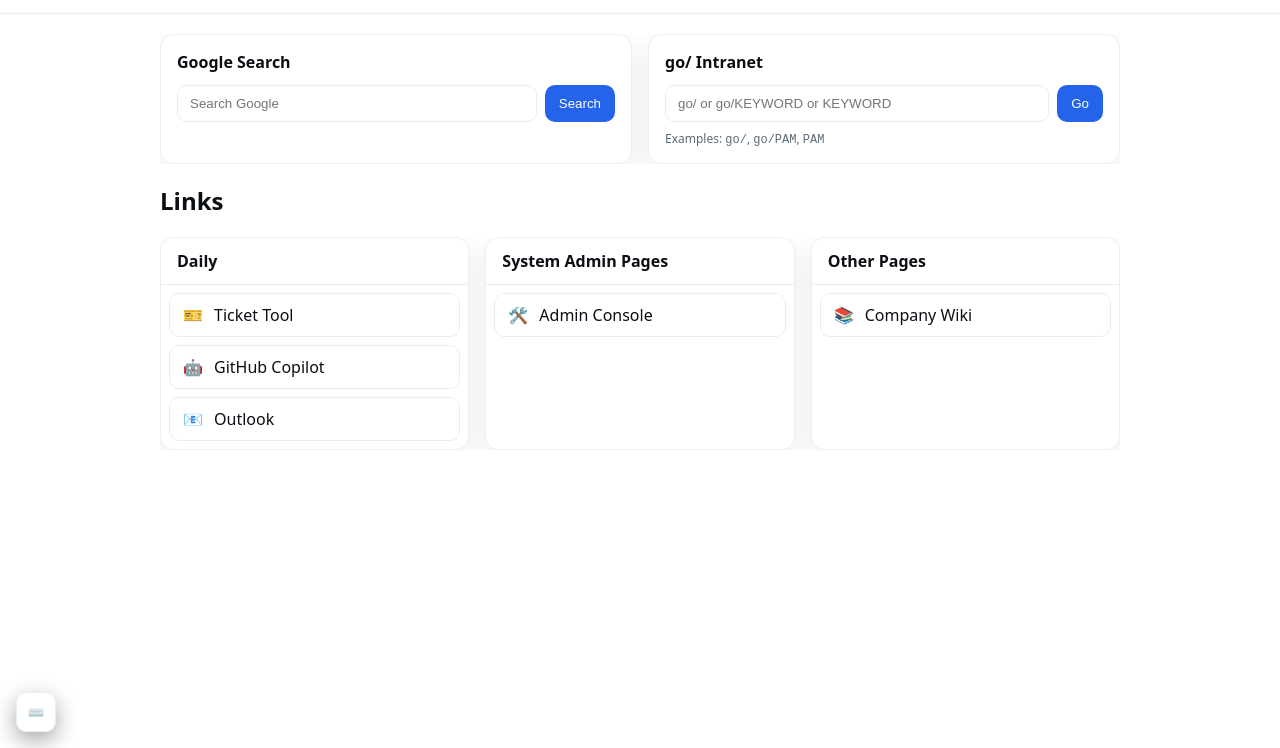
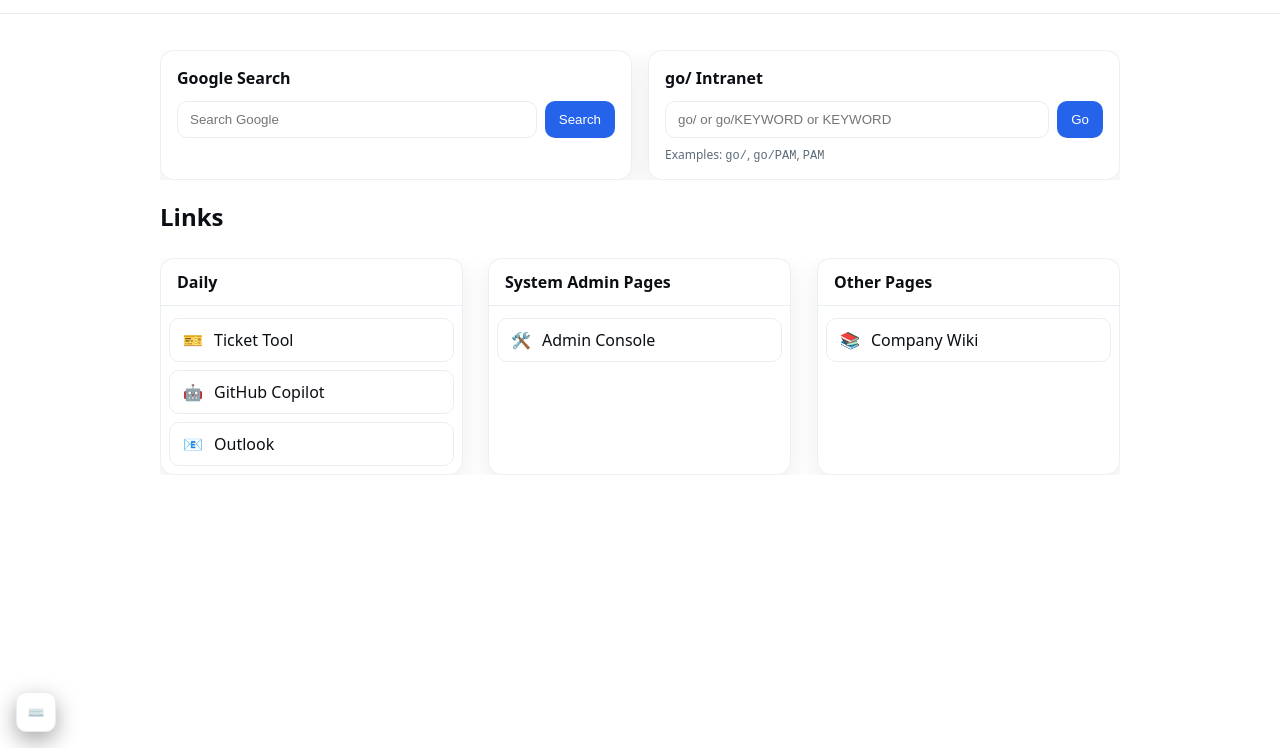
Before and after one commit to AccursedGalaxy/work-dashboard, a website with bundled scripts: page index.html in a window 1280 px wide. Shown: the part 52-800 px from the top of the page. Built offline with nearby package versions, Linux system fonts and the light colour scheme.

Commit message:
style(css): enhance UI with improved hover effects and animations
- Add subtle scale transforms on hover for cards and links
- Refine transition timing and easing for smoother interactions
- Adjust layout containment and visibility for performance
- Update spacing and shadows for better visual hierarchy

```diff
--- a/styles.css
+++ b/styles.css
@@ -148,8 +148,10 @@ body {
   display: grid;
   grid-template-columns: repeat(auto-fit, minmax(280px, 1fr));
   gap: 16px;
+  margin-block: 16px;
   content-visibility: auto;
-  contain: content;
+  contain: layout;
+  overflow: visible;
 }
 
 .card {
@@ -159,14 +161,17 @@ body {
   padding: 16px;
   box-shadow: 0 6px 20px rgba(0,0,0,0.25);
   backdrop-filter: saturate(140%) blur(8px);
-  transition: transform 200ms ease, box-shadow 200ms ease, border-color 200ms ease;
+  transform-origin: top center;
+  will-change: transform, box-shadow, border-color, background-color;
+  transition: transform 220ms cubic-bezier(.2,.7,.2,1), box-shadow 220ms cubic-bezier(.2,.7,.2,1), border-color 220ms cubic-bezier(.2,.7,.2,1), background-color 220ms cubic-bezier(.2,.7,.2,1);
 }
 [data-theme="light"] .card {
   background: rgba(255,255,255,0.7);
   border-color: rgba(230, 237, 243, 0.8);
   box-shadow: 0 8px 24px rgba(0,0,0,0.08);
 }
-.card:hover { transform: translateY(-2px); box-shadow: 0 10px 30px rgba(0,0,0,0.3); }
+[data-theme="light"] .card:hover { box-shadow: 0 12px 32px rgba(0,0,0,0.12); }
+.card:hover { transform: translateY(-2px) scale(1.005); box-shadow: 0 10px 30px rgba(0,0,0,0.3); }
 [data-theme="light"] .card:hover { box-shadow: 0 12px 32px rgba(0,0,0,0.12); }
 .card h2 { margin: 0 0 12px; font-size: 16px; }
 .hint { color: var(--muted); font-size: 12px; margin: 8px 0 0; }
@@ -188,20 +193,24 @@ body {
   border-radius: 10px;
   padding: 10px 14px;
   cursor: pointer;
+  transition: transform 180ms cubic-bezier(.2,.7,.2,1), filter 180ms cubic-bezier(.2,.7,.2,1), box-shadow 180ms cubic-bezier(.2,.7,.2,1);
 }
-.search-form button:hover { filter: brightness(1.05); }
+.search-form button:hover { filter: brightness(1.06); transform: translateY(-1px); box-shadow: 0 8px 22px rgba(0,0,0,0.28); }
 
 .links-grid {
   display: grid;
   grid-template-columns: repeat(auto-fit, minmax(220px, 1fr));
-  gap: 16px;
-  margin-top: 12px;
+  gap: 25px;
+  margin-block: 25px;
   /* Heavy grid: allow the browser to skip offscreen rendering */
   content-visibility: auto;
-  contain: content;
+  contain: layout;
+  overflow: visible;
 }
 
 .section-card { padding: 0; }
+.section-card .links-list { padding-top: 12px; }
+.section-card:hover { transform: translateY(0) scale(1.003); }
 .section-header { padding: 12px 16px; border-bottom: 1px solid var(--card-border); font-weight: 600; }
 .links-list { list-style: none; margin: 0; padding: 8px; display: grid; gap: 8px; }
 .link-item a {
@@ -215,9 +224,12 @@ body {
   text-decoration: none;
   background: rgba(18,24,33,0.55);
   backdrop-filter: blur(6px);
+  transition: transform 180ms cubic-bezier(.2,.7,.2,1), border-color 180ms cubic-bezier(.2,.7,.2,1), background-color 180ms cubic-bezier(.2,.7,.2,1), box-shadow 180ms cubic-bezier(.2,.7,.2,1);
 }
 [data-theme="light"] .link-item a { background: rgba(255,255,255,0.6); }
-.link-item a:hover { border-color: var(--link); }
+.link-item a:hover { border-color: var(--link); transform: translateY(-1px); box-shadow: 0 8px 22px rgba(0,0,0,0.26); }
+.section-card .link-item a:hover,
+.section-card .link-item a:focus-visible { transform: translateY(0); }
 .link-icon { width: 22px; height: 22px; display: grid; place-items: center; }
 .link-label { flex: 1; }
 
```
